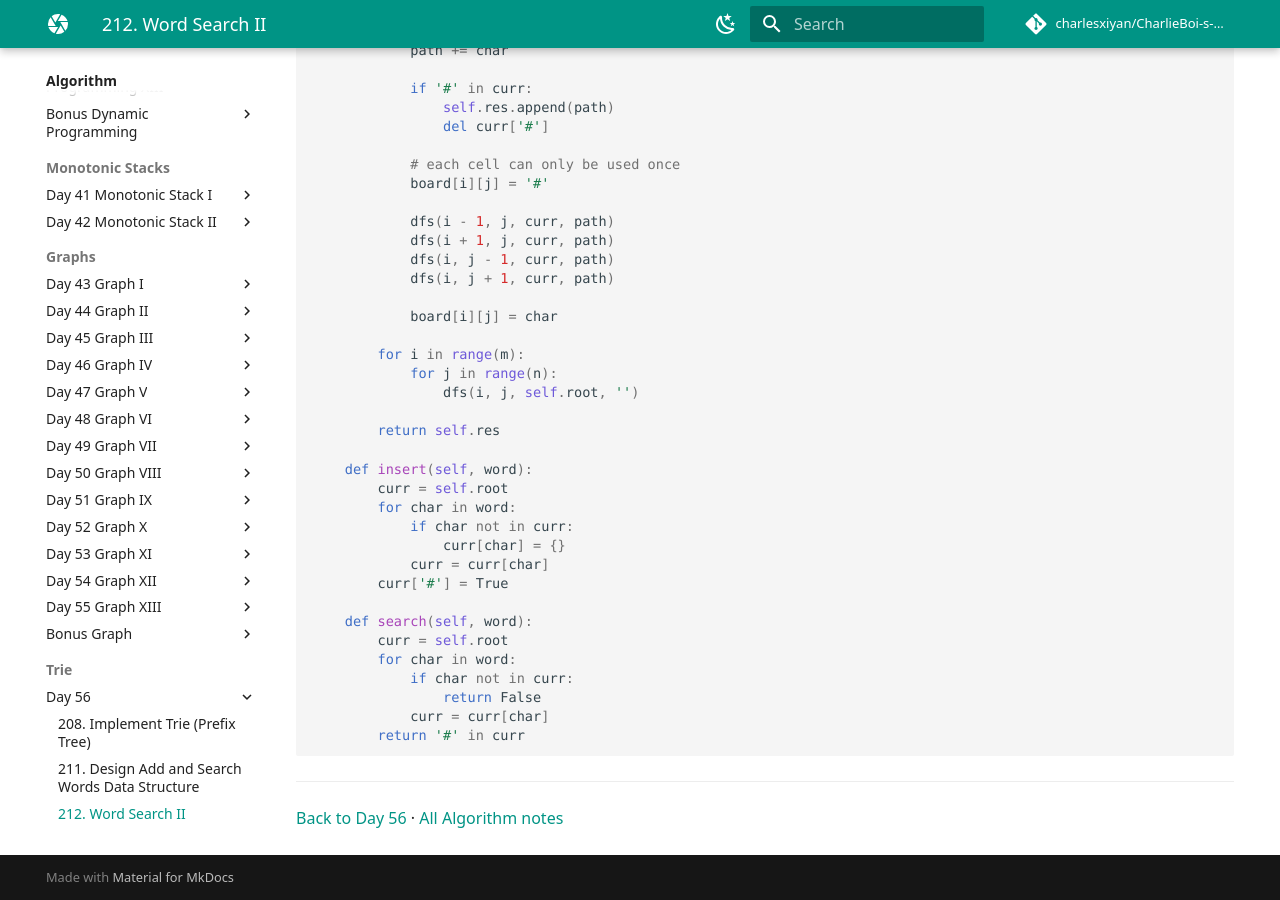
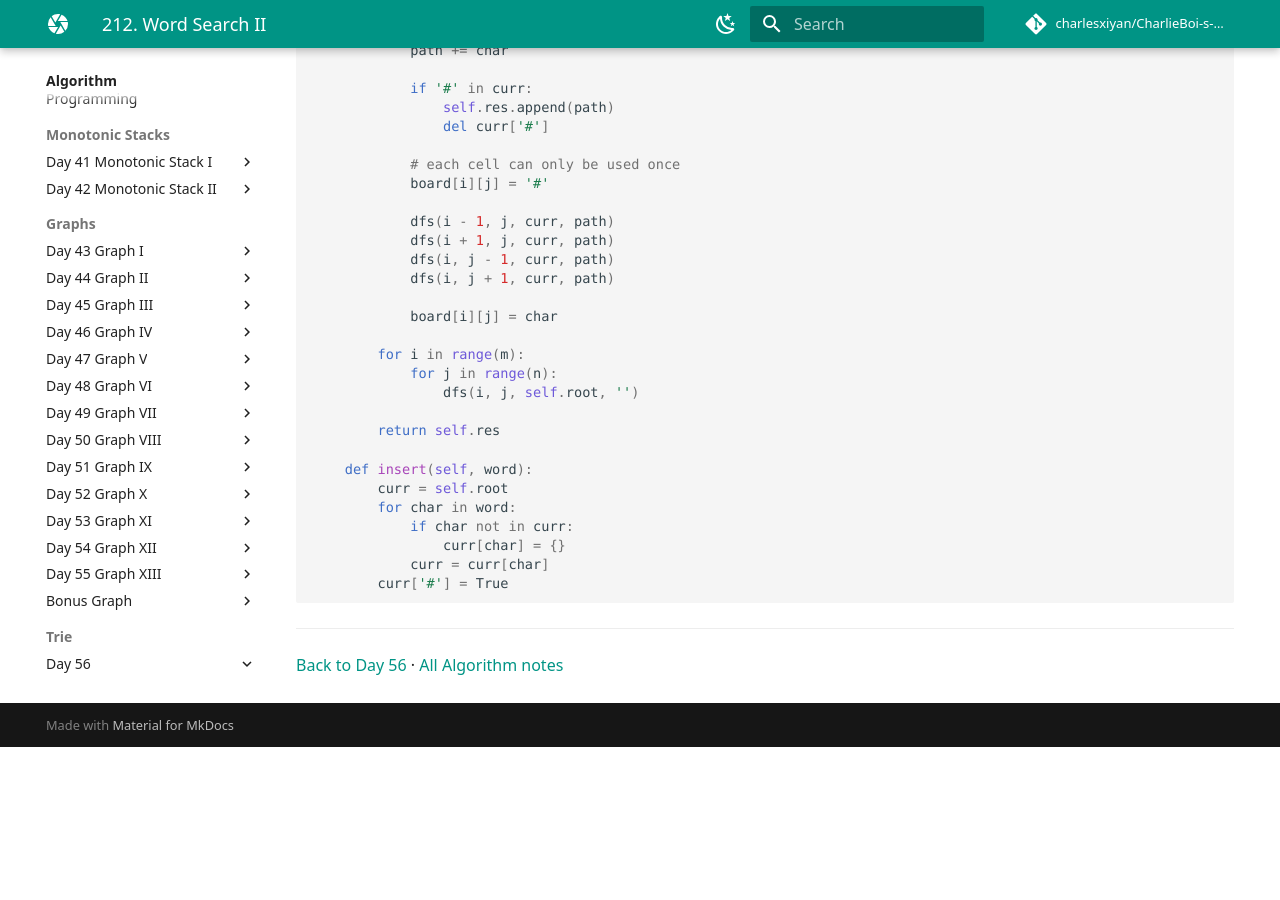
Before and after one commit to charlesxiyan/CharlieBoi-s-Lens-on-the-World, an MkDocs documentation site: the page built from docs/leetcode/day-56/212-word-search-ii.md, in a window 1280 px wide and 900 px high, scrolled down 853 px. Built offline with MkDocs 1.6.1 and Material for MkDocs 9.7.7, drawn with Linux system fonts in a browser that asks for light colours; comment, search, counter and statistics services are not loaded; after the commit the page ends 1600 px from its top, so only the background shows below that.

Commit message:
Remove unused search helper from Word Search II

````diff
--- a/docs/leetcode/day-56/212-word-search-ii.md
+++ b/docs/leetcode/day-56/212-word-search-ii.md
@@ -98,12 +98,10 @@ hide:
     all four recursive calls. Each recursive frame keeps its own `path` string:
     `path += char` creates a longer string, so no explicit string backtracking is needed.
 
-    The `search` helper is preserved from the supplied implementation but is not
-    called by `findWords`. DFS already carries its trie position; restarting a
-    full-word lookup at every step would repeat work. After a successful search,
-    terminal markers for found words have been removed, so this trie no longer
-    represents an unchanged dictionary for subsequent `search` calls. A new
-    `findWords` call rebuilds it.
+    DFS already carries its trie position in `curr`, so a separate `search`
+    helper is unnecessary. The child lookup checks the next prefix character,
+    and `'#' in curr` checks whether a complete word has been reached.
+    Each new `findWords` call rebuilds the trie and resets the results.
 
     **Why it works:** each explored path follows adjacent distinct board cells and
     valid trie prefixes. A terminal node certifies a dictionary word. DFS explores
@@ -193,13 +191,6 @@ class Solution:
             curr = curr[char]
         curr['#'] = True
 
-    def search(self, word):
-        curr = self.root
-        for char in word:
-            if char not in curr:
-                return False
-            curr = curr[char]
-        return '#' in curr
 ```
 
 ---
````
